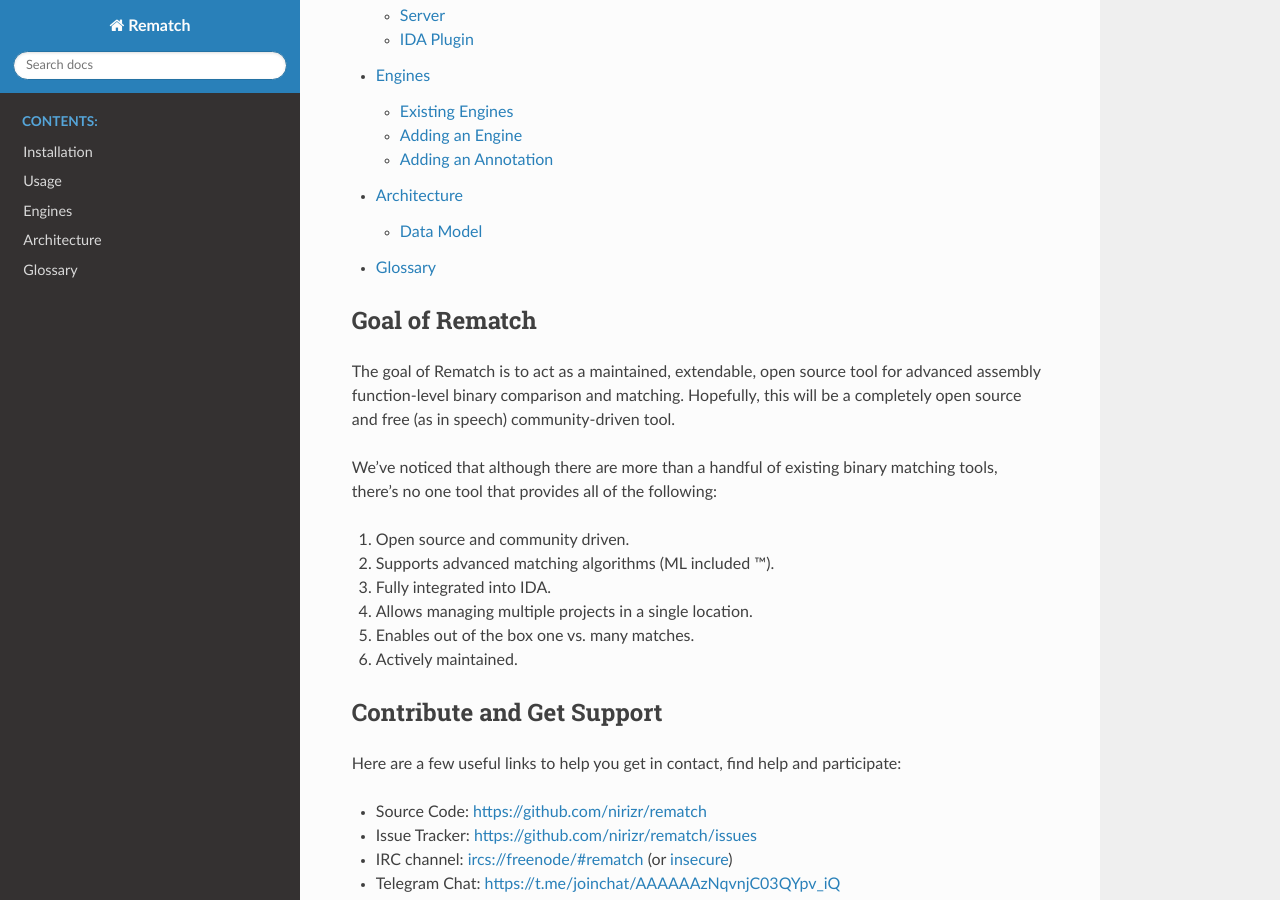
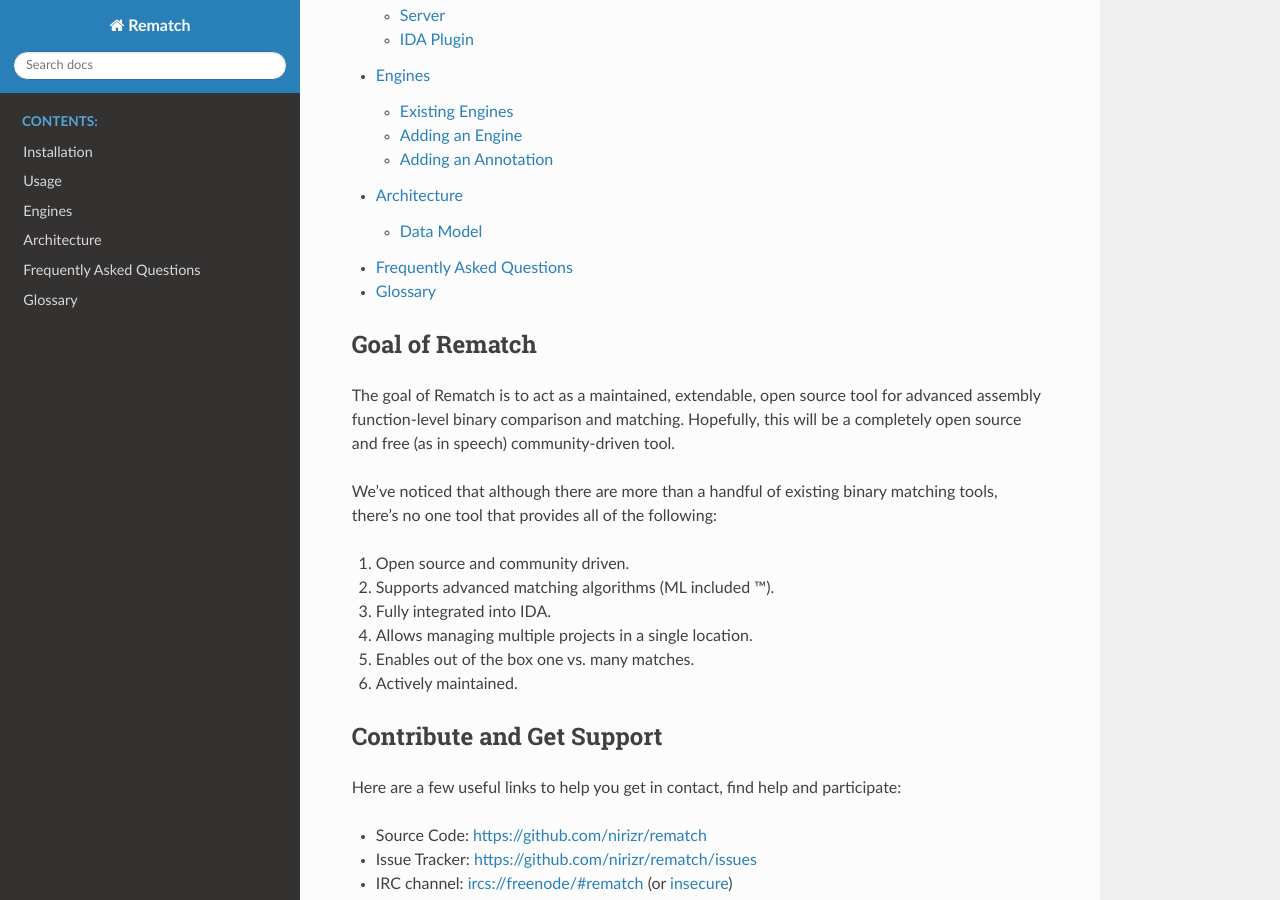
Before and after one commit to nirizr/rematch, a Sphinx documentation site: the page built from docs/index.rst, in a window 1280 px wide and 900 px high, scrolled down 773 px. Built offline with Sphinx 7.4.7 and the Read the Docs theme 2.0.0, drawn with Linux system fonts in a browser that asks for light colours.

Commit message:
Add an empty FAQ page (#255)
Signed-off-by: Nir Izraeli <nirizr@gmail.com>

```diff
--- /dev/null
+++ b/docs/faq.rst
@@ -0,0 +1,2 @@
+Frequently Asked Questions
+==========================
--- a/docs/index.rst
+++ b/docs/index.rst
@@ -32,6 +32,7 @@ synchronization between multiple reverse engineers working on the same file.
    usage
    engines
    architecture
+   faq
    glossary
 
 Goal of Rematch
```
